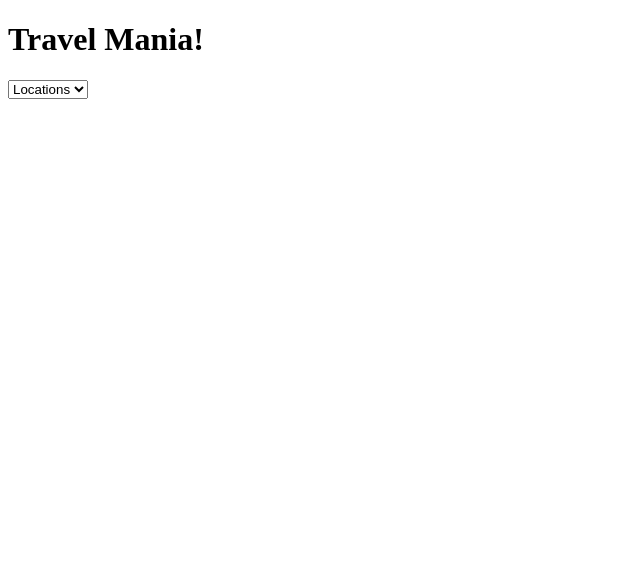
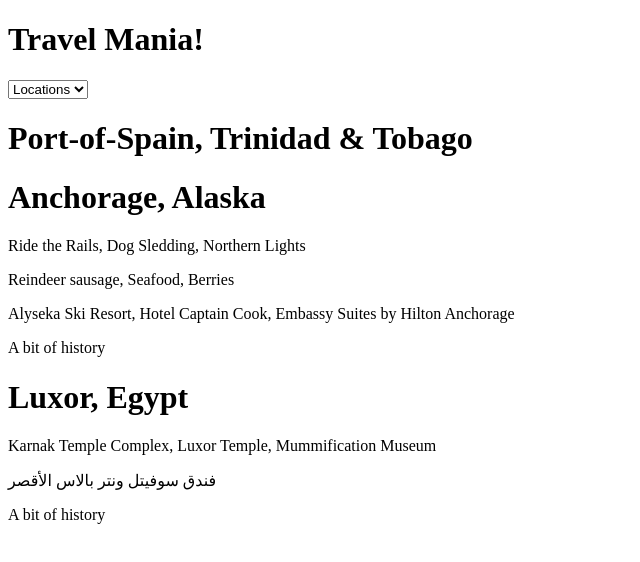
Before and after one commit to lbhikoo/project-2, a React (Create React App) app: page / in a window 1280 px wide. Shown: the top 562 px of the page, without its empty margins (0-640 px from the left). Built offline with nearby package versions, Linux system fonts and the light colour scheme; data requests are answered from the project's data file.

Commit message:
data displayed

```diff
--- a/db.json
+++ b/db.json
@@ -3,24 +3,25 @@
       {
           "id": 1,
           "location": "Port-of-Spain, Trinidad & Tobago",
-          "things-todo":"",
+          "todo":"",
           "food":"",
-          "hotel-airbnb": "",
+          "hotel": "",
           "history": ""
       },
       {
           "id": 2,
           "location": "Anchorage, Alaska",
-          "things-todo":"Ride the Rails, Dog Sledding, Northern Lights",
+          "todo":"Ride the Rails, Dog Sledding, Northern Lights",
           "food": " Reindeer sausage, Seafood, Berries",
-          "hotel-airbnb": "Alyseka Ski Resort, Hotel Captain Cook, Embassy Suites by Hilton Anchorage",
+          "hotel": "Alyseka Ski Resort, Hotel Captain Cook, Embassy Suites by Hilton Anchorage",
           "history": "A bit of history"
       },
       {
           "id": 3,
           "location": "Luxor, Egypt",
-          "things-todo": "Karnak Temple Complex, Luxor Temple, Mummification Museum",
-          "hotel-airbnb": "فندق سوفيتل ونتر بالاس الأقصر",
+          "todo": "Karnak Temple Complex, Luxor Temple, Mummification Museum",
+          "food": "",
+          "hotel": "فندق سوفيتل ونتر بالاس الأقصر",
           "history": "A bit of history"
       }
   ]
--- a/package.json
+++ b/package.json
@@ -8,6 +8,7 @@
     "@testing-library/user-event": "^13.5.0",
     "react": "^18.2.0",
     "react-dom": "^18.2.0",
+    "react-router-dom": "^5.3.4",
     "react-scripts": "5.0.1",
     "web-vitals": "^2.1.4"
   },
--- a/src/App.js
+++ b/src/App.js
@@ -1,10 +1,14 @@
 import LocationsContainer from "./LocationsContainer"
+import { Route } from "react-router-dom";
 
 
 function App() {
   return (
     <div>
-      <LocationsContainer />
+      <Route path="/">
+        <LocationsContainer />
+      </Route>
+
     </div>
   )
 }
--- a/src/LocationData.js
+++ b/src/LocationData.js
@@ -1,7 +1,16 @@
 
 
-function LocationData() {
+function LocationData({location, todo, food, hotel, history}) {
 
+    return(
+        <div>
+            <h1>{location}</h1>
+            <p>{todo}</p>
+            <p>{food}</p>
+            <p>{hotel}</p>
+            <p>{history}</p>
+        </div>
+    )
 
 }
 
--- a/src/LocationList.js
+++ b/src/LocationList.js
@@ -1,15 +1,19 @@
 import LocationData from "./LocationData"
 
-function LocationList() {
+function LocationList({locations}) {
 
 
-
-
+    const sweetLocations = locations.map(location =>
+        <LocationData
+            key={location.id}
+            {...location}
+        />
+    )
 
 
     return (
         <div>
-            <LocationData />
+            {sweetLocations}
         </div>
     )
 
--- a/src/LocationsContainer.js
+++ b/src/LocationsContainer.js
@@ -16,13 +16,11 @@ function LocationsContainer() {
     },[])
 
 
-
-    console.log(locations)
     return (
         <div>
             <Header />
             <TripExperience />
-            <LocationList />
+            <LocationList locations={locations}/>
         </div>
     )
 }
--- a/src/TripExperience.js
+++ b/src/TripExperience.js
@@ -1,7 +1,11 @@
 
+//Form Post
+function TripExperience() {
+    return(
+        <div>
 
-function TripExperience() {
-
+        </div>
+    )
 
 }
 
--- a/src/index.js
+++ b/src/index.js
@@ -1,9 +1,13 @@
 import React from 'react';
 import ReactDOM from 'react-dom/client';
 import App from './App';
+import { BrowserRouter } from "react-router-dom";
 
 
 const root = ReactDOM.createRoot(document.getElementById('root'));
 root.render(
+  <BrowserRouter>
     <App />
+  </BrowserRouter>
+
 );
```
Also changed, not shown: src/index.html (deleted), 1 other file (tests, documents, lock files or other folders).
